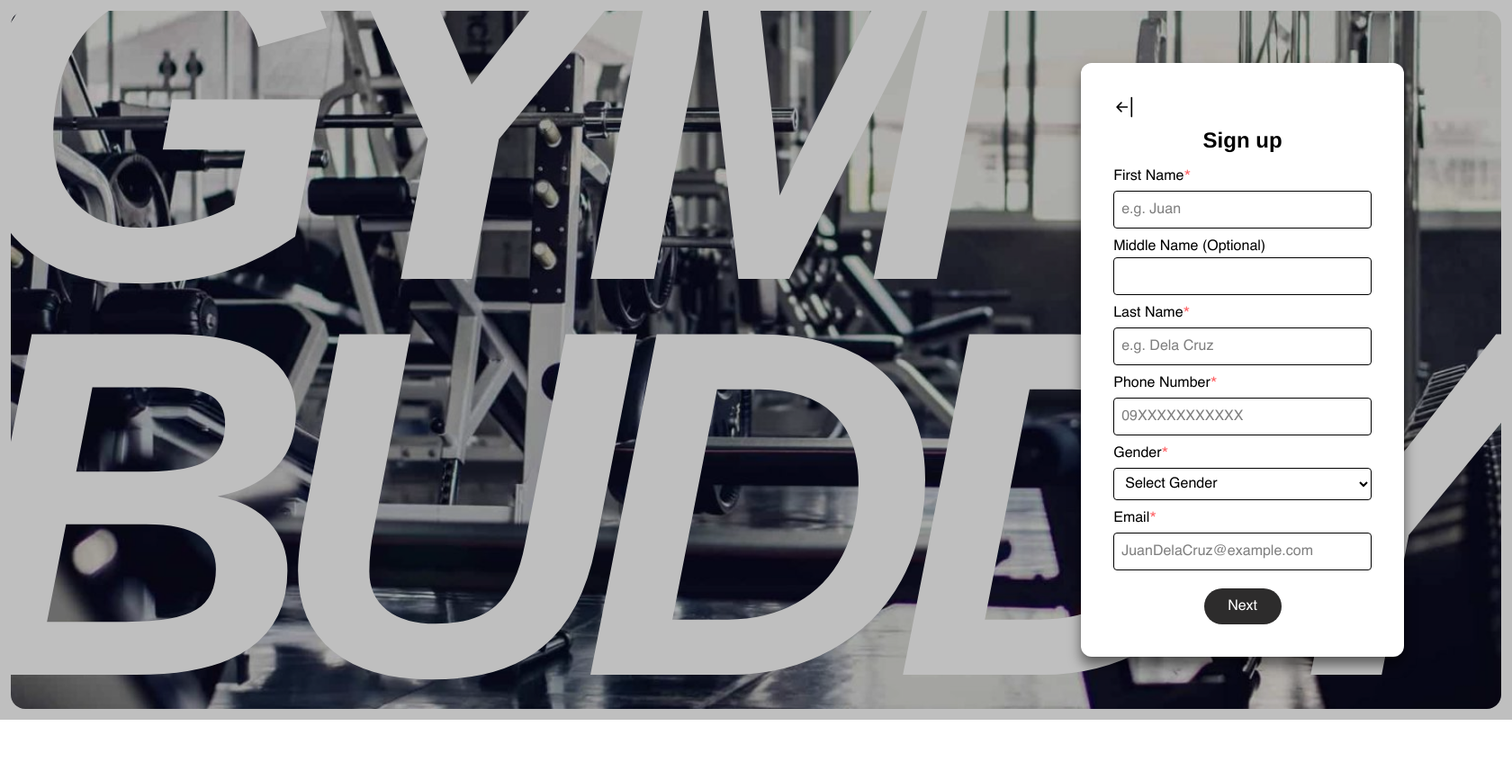
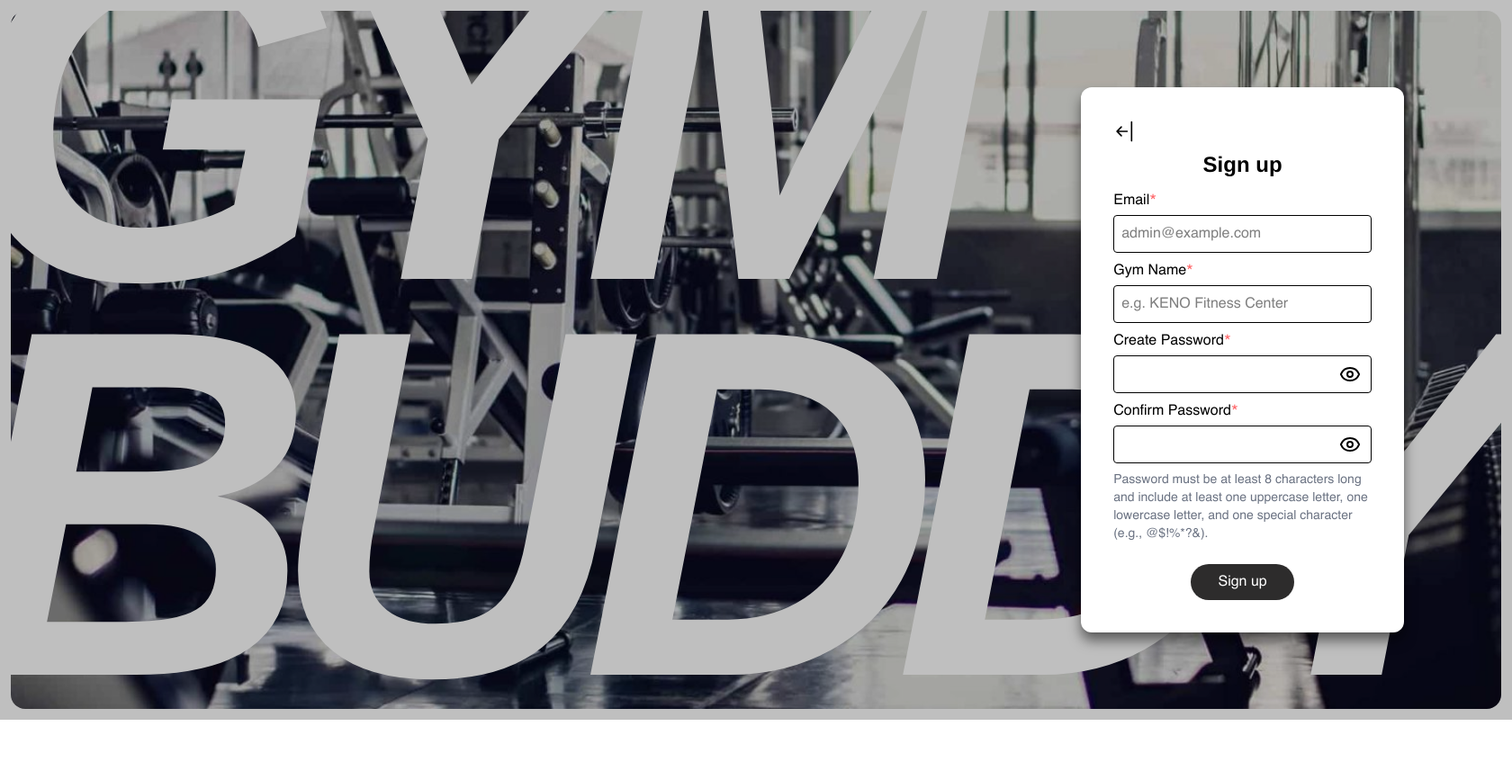
Before and after one commit to sooooodeen/2025-CP_GymBuddy, a Flask app: page /register in a window 1680 px wide. Shown: the whole page at 90% size. Run offline with Flask 3, Linux system fonts and the light colour scheme; style sheets or scripts are compiled from the project's sources.

Commit message:
register fix

```diff
--- a/templates/register.html
+++ b/templates/register.html
@@ -17,7 +17,7 @@
     </div>
     <div class="w-[100dvw] top-0 absolute z-11 h-[100dvh] bg-black/25 flex items-center justify-end pr-30">
         <div class="w-[23%]  shadow drop-shadow-xl/50 rounded-xl bg-white p-9">
-            <form id="regForm" class="h-full = flex flex-col font-Helvetica" method="POST" action="{{ url_for('register') }}">
+            <form id="regForm" class="h-full flex flex-col font-Helvetica" method="POST" action="{{ url_for('register') }}" onsubmit="return validateForm()">
                 <a href="{{ url_for('login') }}" class="self-start items-start">
                     <svg xmlns="http://www.w3.org/2000/svg" width="26" height="26" fill="currentColor" class="bi bi-arrow-bar-left" viewBox="0 0 16 16">
                         <path fill-rule="evenodd" d="M12.5 15a.5.5 0 0 1-.5-.5v-13a.5.5 0 0 1 1 0v13a.5.5 0 0 1-.5.5M10 8a.5.5 0 0 1-.5.5H3.707l2.147 2.146a.5.5 0 0 1-.708.708l-3-3a.5.5 0 0 1 0-.708l3-3a.5.5 0 1 1 .708.708L3.707 7.5H9.5a.5.5 0 0 1 .5.5"/>
@@ -26,34 +26,13 @@
                 <div id="error-message" class="!text-red-500 text-center mb-2"></div>
                 <h2 class="text-2xl font-bold font-Helvetica text-center mb-3">Sign up</h2>
 
-                <div class="step active flex flex-col space-y-2">
-                    <label for="firstname" class="flex m-0">First Name<p class="text-red-400 text-xl">*</p></label>
-                    <input id="firstname" name="firstname" type="text" class="border rounded p-2" placeholder="e.g. Juan" required>
+                <div class="flex flex-col space-y-2">
+                    <label for="email" class="flex m-0">Email<p class="text-red-400 text-xl">*</p></label>
+                    <input id="email" name="email" type="email" class="border rounded p-2" placeholder="admin@example.com" required>
 
-                    <label for="middlename" class="m-0">Middle Name (Optional)</label>
-                    <input id="middlename" name="middlename" type="text" class="border rounded p-2">
+                    <label for="gymName" class="flex m-0">Gym Name<p class="text-red-400 text-xl">*</p></label>
+                    <input id="gymName" name="gymName" type="text" class="border rounded p-2" placeholder="e.g. KENO Fitness Center" required>
 
-                    <label for="lastname" class="flex m-0">Last Name<p class="text-red-400 text-xl">*</p></label>
-                    <input id="lastname" name="lastname" type="text" class="border rounded p-2" placeholder="e.g. Dela Cruz" required>
-
-                    <label for="phoneNum" class="flex m-0">Phone Number<p class="text-red-400 text-xl">*</p></label>
-                    <input id="phoneNum" name="phoneNum" type="text" class="border rounded p-2" placeholder="09XXXXXXXXXXX" required>
-
-                    <label for="gender" class="flex m-0">Gender<p class="text-red-400 text-xl">*</p></label>
-                    <select id="gender" name="gender" class="border rounded p-2" required>
-                        <option value="">Select Gender</option>
-                        <option value="Male">Male</option>
-                        <option value="Female">Female</option>
-                        <option value="Prefer not to say">Prefer not to say</option>
-                    </select>
-
-                    <label for="email" class="flex m-0">Email<p class="text-red-400 text-xl">*</p></label>
-                    <input id="email" name="email" type="email" class="border rounded p-2" placeholder="JuanDelaCruz@example.com" required>
-
-                    <button type="button" onclick="nextStep()" class="bg-[#2D2C2C] w-[30%] self-center py-2 px-5 mt-3 font-Helvetica rounded-4xl text-white cursor-pointer hover:bg-[#474646]">Next</button>
-                </div>
-
-                <div class="step hidden flex flex-col space-y-2">
                     <label for="password" class="flex m-0">Create Password<p class="text-red-400 text-xl">*</p></label>
                     <div class="relative">
                         <input id="password" name="password" type="password" class="border rounded p-2 w-full pr-10" required>
@@ -72,27 +51,6 @@
                         </button>
                     </div>
                     <p id="password-hint" class="text-gray-500 text-sm">Password must be at least 8 characters long and include at least one uppercase letter, one lowercase letter, and one special character (e.g., @$!%*?&).</p>
-                    <div class="flex justify-center">
-                        <button type="button" onclick="nextStep()" class="bg-[#2D2C2C] w-[30%] self-center py-2 px-5 mt-3 font-Helvetica rounded-4xl text-white cursor-pointer hover:bg-[#474646]">Next</button>
-                    </div>
-                </div>
-
-                <div class="step hidden flex m-0 flex-col space-y-2">
-                    <label for="role" class="flex m-0">Role<p class="text-red-400 text-xl">*</p></label>
-                    <select id="role" name="role" class="border rounded p-2 mt-2" required>
-                        <option value="">Select your Gym Role</option>
-                        <option value="Trainer">Trainer</option>
-                        <option value="Gym Owner">Gym Owner</option>
-                    </select>
-
-                    <label for="gymName" class="flex m-0">Gym Name<p class="text-red-400 text-xl">*</p></label>
-                    <input id="gymName" name="gymName" type="text" class="border rounded p-2" placeholder="e.g. KENO Fitness Center" required>
-
-                    <label for="password" class="flex m-0">Password<p class="text-red-400 text-xl">*</p></label>
-                    <input id="password" name="password" type="password" class="border rounded p-2 w-full" required>
-
-                    <label for="confirmPassword" class="flex m-0">Confirm Password<p class="text-red-400 text-xl">*</p></label>
-                    <input id="confirmPassword" name="confirmPassword" type="password" class="border rounded p-2 w-full" required>
 
                     <div class="flex justify-center pt-4">
                         <button type="submit" class="bg-[#2D2C2C] w-[40%] self-center py-2 px-5 font-Helvetica rounded-4xl text-white cursor-pointer hover:bg-[#474646]">Sign up</button>
@@ -102,75 +60,38 @@
         </div>
     </div>
 <script>
-    let currentStep = 0;
-    const steps = document.querySelectorAll(".step");
-
-    function showStep(n) {
-        steps.forEach((step, index) => {
-            step.classList.toggle("hidden", index !== n);
-            step.classList.toggle("active", index === n);
-        });
-    }
-
-    function highlightPasswordInvalidation(isInvalid) {
+    function validateForm() {
+        const password = document.getElementById("password").value;
+        const confirmPassword = document.getElementById("confirmPassword").value;
+        const errorMessageDiv = document.getElementById("error-message");
+        const passwordHint = document.getElementById("password-hint");
         const passwordInput = document.getElementById("password");
         const confirmPasswordInput = document.getElementById("confirmPassword");
-        const passwordHint = document.getElementById("password-hint");
-        const errorMessageDiv = document.getElementById("error-message");
 
-        if (isInvalid) {
-            passwordInput.classList.add("border-red-500", "border-2");
-            confirmPasswordInput.classList.add("border-red-500", "border-2");
-            passwordHint.style.color = "red";
-        } else {
+        // Clear previous errors
+        errorMessageDiv.textContent = "";
         passwordInput.classList.remove("border-red-500", "border-2");
         confirmPasswordInput.classList.remove("border-red-500", "border-2");
         passwordHint.style.color = "";
+
+        // Password complexity validation
+        const passwordRegex = /^(?=.*[a-z])(?=.*[A-Z])(?=.*\d)(?=.*[@$!%*?&])[A-Za-z\d@$!%*?&]{8,}$/;
+        if (!passwordRegex.test(password)) {
+            errorMessageDiv.textContent = "Password does not meet the requirements.";
+            passwordInput.classList.add("border-red-500", "border-2");
+            passwordHint.style.color = "red";
+            return false; // Prevent form submission
         }
 
-        errorMessageDiv.textContent = "";
-        errorMessageDiv.style.color = "red";
+        // Password match validation
+        if (password !== confirmPassword) {
+            errorMessageDiv.textContent = "Passwords do not match!";
+            passwordInput.classList.add("border-red-500", "border-2");
+            confirmPasswordInput.classList.add("border-red-500", "border-2");
+            return false; // Prevent form submission
         }
 
-    function nextStep() {
-        const currentInputs = steps[currentStep].querySelectorAll("input, select");
-        let isStepValid = true;
-        for (let input of currentInputs) {
-            if (!input.checkValidity()) {
-                input.reportValidity();
-                isStepValid = false;
-                break;
-            }
-        }
-
-        if (!isStepValid) return;
-
-        const errorMessageDiv = document.getElementById("error-message");
-
-        if (currentStep === 1) {
-            let pass = document.getElementById("password").value;
-            let confirmPass = document.getElementById("confirmPassword").value;
-
-            const passwordRegex = /^(?=.*[a-z])(?=.*[A-Z])(?=.*\d)(?=.*[@$!%*?&])[A-Za-z\d@$!%*?&]{8,}$/;
-
-            if (!passwordRegex.test(pass)) {
-                highlightPasswordInvalidation(true);
-                return;
-            } else {
-                highlightPasswordInvalidation(false);
-            }
-
-            if (pass !== confirmPass) {
-                errorMessageDiv.classList.add("text-red-500");
-                errorMessageDiv.textContent = "Passwords do not match!";
-                return;
-            }
-        }
-
-        if (currentStep < steps.length - 1) {
-            currentStep++;
-            showStep(currentStep);
-        }
+        return true; // Allow form submission
     }
 
     function togglePassword(fieldId, btn) {
```
Lines whose indentation alone changed are shown as unchanged.
